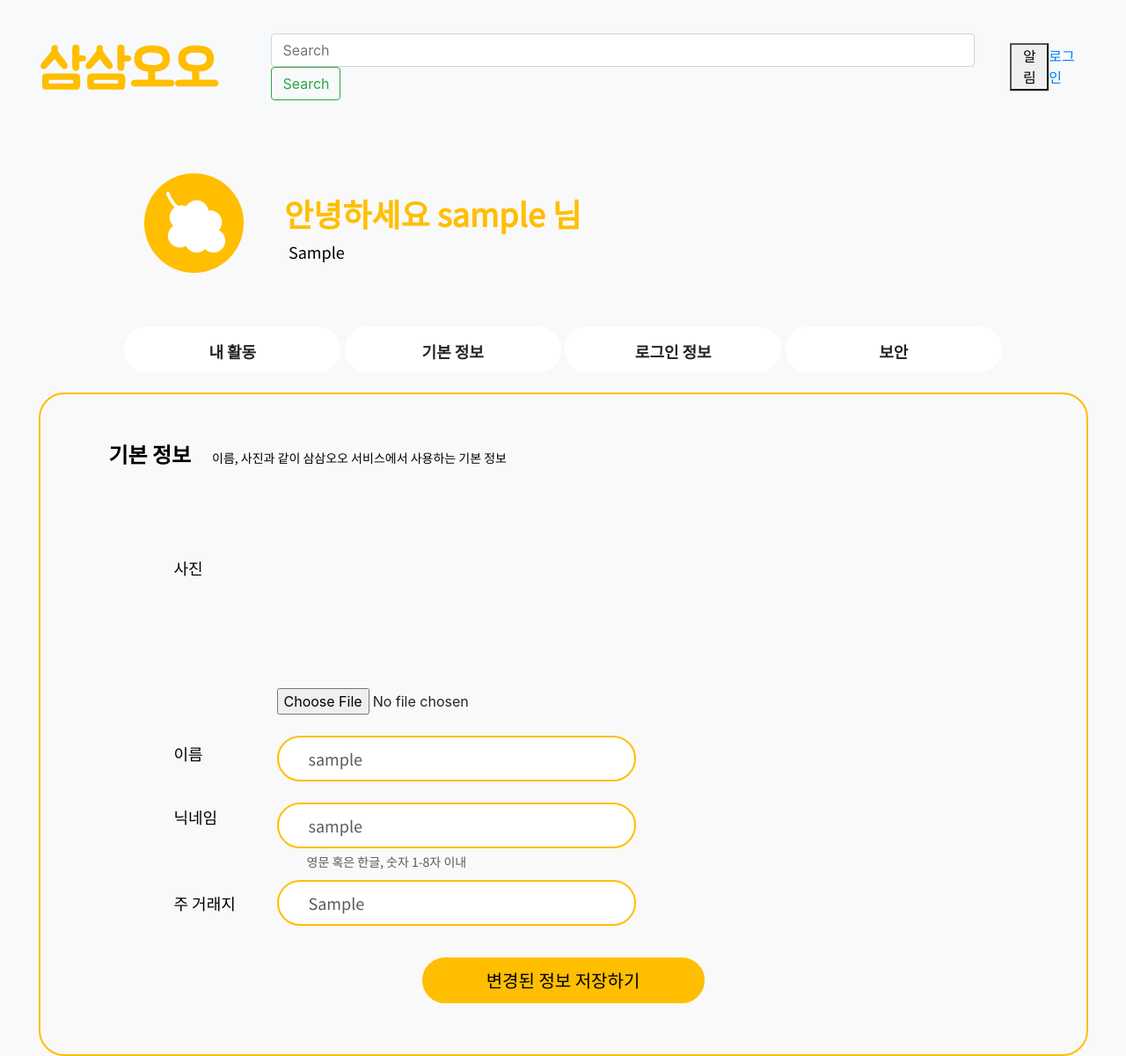
After one commit to JeonJaewon/FoodMate, a Django app: page /accounts/basic_info/ in a window 1280 px wide. The commit adds this page. Shown: the whole page at 88% size. Run offline with Django 3.2, Linux system fonts and the light colour scheme; a user stored in the database is signed in; tables that the repository leaves empty hold one stand-in row (values such as "Sample post"); some libraries are stand-ins or nearby versions.

Commit message:
add basic_info_change

```diff
--- a/FoodMate/accounts/forms.py
+++ b/FoodMate/accounts/forms.py
@@ -1,6 +1,7 @@
 from django import forms
 from django.contrib.auth.forms import UserCreationForm
 from django.contrib.auth import get_user_model
+from django.contrib.auth.forms import UserChangeForm
 
 
 class CustomUserCreationForm(UserCreationForm):
@@ -80,3 +81,44 @@ class LoginForm(forms.ModelForm):
         help_texts = {
             'username': ''
         }
+
+class basic_info_form(UserChangeForm):
+    class Meta:
+        model = get_user_model()
+        fields = ['user_photo', 'username','nickname', 'living']
+
+        widgets = {
+            'user_photo': forms.FileInput(
+                attrs={
+                    'class': 'photo_box',
+                }
+            ),
+            'username': forms.TextInput(
+                attrs={
+                    'class': 'username_box',
+                }
+            ),
+            'nickname': forms.TextInput(
+                attrs={
+                    'class': 'nickname_box',
+                }
+            ),
+            'living': forms.TextInput(
+                attrs={
+                    'class': 'living_box',
+                }
+            ),
+        }
+
+        # 입력 폼 위의 텍스트
+        labels = {
+            'user_photo': '',
+            'username': '',
+            'nickname': '',
+            'living': '',
+        }
+
+        # 입력 폼 아래 도움말
+        help_texts = {
+            'username': ''
+        }
--- a/FoodMate/accounts/models.py
+++ b/FoodMate/accounts/models.py
@@ -1,8 +1,11 @@
 from django.db import models
 from django.contrib.auth.models import AbstractUser
+
 from django.conf import settings
 
 
 class User(AbstractUser):
     email = models.EmailField(unique=True, verbose_name='아이디(이메일)')
     nickname = models.CharField(max_length=8, verbose_name='닉네임')
+    user_photo = models.ImageField(upload_to='user_photo/%Y/%m/%d', blank=True)
+    living = models.CharField(max_length=200, verbose_name='동네', default='')
--- /dev/null
+++ b/FoodMate/accounts/static/css/basic_info.css
@@ -0,0 +1,97 @@
+.basic_list{
+    height: 26px;
+
+    font-family: Noto Sans KR;
+    font-style: normal;
+    font-weight: normal;
+    font-size: 18px;
+    line-height: 26px;
+
+    color: #000000;
+}
+.photo_box{
+    margin-top: 150px;
+}
+.username_box{
+    width: 408px;
+    height: 52px;
+    padding-left: 34px;
+    margin-top: 8px;
+
+    background: #FFFFFF;
+    border: 2px solid #FFBE00;
+    border-radius: 26px;
+
+    font-family: Noto Sans KR;
+    font-style: normal;
+    font-weight: normal;
+    font-size: 18px;
+    line-height: 52px;
+    color: #5B5B5B;
+}
+.nickname_box{
+    width: 408px;
+    height: 52px;
+    padding-left: 34px;
+    margin-top: 8px;
+
+    background: #FFFFFF;
+    border: 2px solid #FFBE00;
+    border-radius: 26px;
+
+    font-family: Noto Sans KR;
+    font-style: normal;
+    font-weight: normal;
+    font-size: 18px;
+    line-height: 52px;
+
+    color: #5B5B5B;
+}
+.living_box{
+    width: 408px;
+    height: 52px;
+    padding-left: 34px;
+    margin-top: 20px;
+
+    background: #FFFFFF;
+    border: 2px solid #FFBE00;
+    border-radius: 26px;
+
+    font-family: Noto Sans KR;
+    font-style: normal;
+    font-weight: normal;
+    font-size: 18px;
+    line-height: 52px;
+
+    color: #5B5B5B;
+}
+
+#id_password{
+    display: none;
+
+}
+.helptext{
+    display:none;
+}
+p label{
+    display: none;
+}
+.submit_button{
+    display: block;
+    margin: 0 auto;
+    width: 321px;
+    height: 52px;
+
+    background: #FFBE00;
+    border: 2px solid #FFBE00;
+    border-radius: 26px;
+
+    font-family: Noto Sans KR;
+    font-style: normal;
+    font-weight: normal;
+    font-size: 20px;
+    line-height: 40px;
+    text-align: center;
+
+    color: #000000;
+}
--- /dev/null
+++ b/FoodMate/accounts/static/css/profile.css
@@ -0,0 +1,18 @@
+.nav_font{
+    display: inline-block;
+    width: 246px;
+    height: 52px;
+
+    background: white;
+    border: 2px solid white;
+    box-sizing: border-box;
+    border-radius: 26px;
+
+    font-family: Noto Sans KR;
+    font-style: normal;
+    font-weight: bold;
+    font-size: 18px;
+    line-height: 52px;
+    text-align: center;
+    color: #000000;
+}
--- /dev/null
+++ b/FoodMate/accounts/static/js/profile.js
@@ -0,0 +1,14 @@
+$(document).ready(function(){
+    $('.nav_font').click(function(){
+        $(this).css("background-color", "#FFBE00");
+        $(this).css("border","2px solid #FFBE00");
+    })
+    .mouseover(function(){
+        $(this).css("background-color", "#FFBE00");
+        $(this).css("border","2px solid #FFBE00");
+    })
+    .mouseout(function(){
+        $(this).css("background-color", "white");
+        $(this).css("border","2px solid white");
+    });
+});
--- /dev/null
+++ b/FoodMate/accounts/templates/accounts/basic_info.html
@@ -0,0 +1,30 @@
+{% extends 'accounts/profile.html' %}
+{% load static %}
+
+{% block content %}
+<head>
+    <link rel="stylesheet" href="{% static 'css/basic_info.css' %}">
+</head>
+<form method="POST">
+    {% csrf_token %}
+    <div style="margin-top: 19px; margin: 0 auto; width: 1193px; height: 754px; background: #F9F9F9; border: 2px solid #FFBE00; border-radius: 29px;">
+        <div style="margin-top: 50px; margin-left:78px;">
+            <p style="display: inline-block; width: 94px; height: 35px;font-family: Noto Sans KR;font-style: normal;font-weight: bold;font-size: 24px;line-height: 35px;color: #000000;">기본 정보</p>
+            <p style="margin-left: 19px; display: inline-block;width: 335px;height: 20px;font-family: Noto Sans KR;font-style: normal;font-weight: normal;font-size: 14px;line-height: 20px;color: #000000;">이름, 사진과 같이 삼삼오오 서비스에서 사용하는 기본 정보</p>
+        </div>
+        <div style="display: inline-block; margin-left:152px; margin-top:83px; margin-right: 20px;">
+            <p class="basic_list">사진</p>
+            <p class="basic_list" style="margin-top:185px;">이름</p>
+            <p class="basic_list" style="margin-top:46px;">닉네임</p>
+            <p class="basic_list" style="margin-top:72px;">주 거래지</p>
+        </div>
+        <div style="position: relative; float:right; width: 800px; height: 423px; margin-top: 83px; margin-right: 120px;">
+            {{ user_change_form.as_p }}
+            <p style="position: absolute; bottom: 50px; left: 34px; position: absolute;width: 182px;height: 20px;font-family: Noto Sans KR;font-style: normal;font-weight: normal;font-size: 14px;line-height: 20px;color: #5B5B5B;">영문 혹은 한글, 숫자 1-8자 이내</p>
+        </div>
+        <input style="margin-top: 33px;" class="submit_button" type="submit" value="변경된 정보 저장하기"/>
+    </div>
+
+</form>
+
+{% endblock %}
--- /dev/null
+++ b/FoodMate/accounts/templates/accounts/profile.html
@@ -0,0 +1,50 @@
+<!DOCTYPE html>
+{% load static %}
+<html lang="en">
+<head>
+    <meta charset="UTF-8">
+    <title>Title</title>
+    <script type="text/javascript" src="//code.jquery.com/jquery-1.11.0.min.js"></script>
+    <script type="text/javascript" src="//code.jquery.com/jquery-migrate-1.2.1.min.js"></script>
+    <link rel="stylesheet" href="https://stackpath.bootstrapcdn.com/bootstrap/4.5.0/css/bootstrap.min.css" integrity="sha384-9aIt2nRpC12Uk9gS9baDl411NQApFmC26EwAOH8WgZl5MYYxFfc+NcPb1dKGj7Sk" crossorigin="anonymous">
+    <link href="https://fonts.googleapis.com/css2?family=Noto+Sans+KR&family=Roboto&display=swap" rel="stylesheet">
+    <script type="text/javascript" src="{% static 'js/profile.js' %}"></script>
+    <link rel="stylesheet" href="{% static 'css/profile.css' %}">
+</head>
+<body style="background-color:#F9F9F9;">
+    <nav class="navbar navbar-expand-lg navbar-light bg-light" style="margin:30px;">
+        <img style="cursor:pointer;" src="{% static "img/logo.png" %}" onclick="location.href='{% url 'photo:list' %}'" />
+        <form style="margin-left:5%" class="form-inline my-2 my-lg-0" action="{% url 'photo:search' %}" method="POST">
+        {% csrf_token %}
+            <input style="width:800px;" class="form-control mr-sm-2" type="search" placeholder="Search" aria-label="Search" name="query_str" value="{{query_str}}">
+            <button class="btn btn-outline-success my-2 my-sm-0" type="submit">Search</button>
+        </form>
+        <button>알림</button>
+        <a href="{% url 'accounts:login' %}">로그인</a>
+    </nav>
+    <div style="overflow: hidden; margin: 0 auto; margin-top: 5%;">
+        <div style="width: 1193px; height: 140px; margin: 0 auto;">
+            <img style="margin-top:0px; margin-right:5px; margin-left:120px; width: 113px; height: 113px;" src="{% static 'img/grape.png' %}"/>
+            <div style="position:relative; display: inline-block; height: 113px; line-height: 113px;">
+                <p style="padding-top: 30px;margin-bottom:0px; margin-left: 37px; width: 500px; height: 52px; font-family: Noto Sans KR;font-style: normal;font-weight: bold;font-size: 36px;line-height: 52px;color: #FFBE00;">
+                    안녕하세요 {{ user.nickname }} 님
+                </p>
+                <p style=" position: absolute; top:83px; margin-top:4px; margin-left: 42px; width: 500px; height: 26px; font-family: Noto Sans KR; font-style: normal;font-weight: normal;font-size: 18px;line-height: 26px;color: #000000;">
+                    {{ user.living }}
+                </p>
+            </div>
+        </div>
+        <div style="width: 1193px; height: 75px; margin: 0 auto; margin-top: 45px; text-align: center;">
+            <a class="nav_font" >내 활동 </a>
+            <a class="nav_font" >기본 정보 </a>
+            <a class="nav_font" >로그인 정보 </a>
+            <a class="nav_font" >보안 </a>
+        </div>
+        {% block content %}
+        {% endblock %}
+    </div>
+    <script src="https://code.jquery.com/jquery-3.3.1.slim.min.js" integrity="sha384-q8i/X+965DzO0rT7abK41JStQIAqVgRVzpbzo5smXKp4YfRvH+8abtTE1Pi6jizo" crossorigin="anonymous"></script>
+    <script src="https://cdnjs.cloudflare.com/ajax/libs/popper.js/1.14.7/umd/popper.min.js" integrity="sha384-UO2eT0CpHqdSJQ6hJty5KVphtPhzWj9WO1clHTMGa3JDZwrnQq4sF86dIHNDz0W1" crossorigin="anonymous"></script>
+    <script src="https://stackpath.bootstrapcdn.com/bootstrap/4.3.1/js/bootstrap.min.js" integrity="sha384-JjSmVgyd0p3pXB1rRibZUAYoIIy6OrQ6VrjIEaFf/nJGzIxFDsf4x0xIM+B07jRM" crossorigin="anonymous"></script>
+</body>
+</html>
--- a/FoodMate/accounts/urls.py
+++ b/FoodMate/accounts/urls.py
@@ -1,8 +1,10 @@
 from django.urls import path
-from .views import login, signup, agreement
+from .views import login, signup, agreement, profile, update
 app_name = "accounts"
 
 urlpatterns = [
+    path('profile/', profile, name='profile'),
+    path('basic_info/', update, name='basic_info'),
     path('login/', login, name='login'),
     path('agreement/', agreement, name='agreement'),
     path('signup/', signup, name='signup')
--- a/FoodMate/accounts/views.py
+++ b/FoodMate/accounts/views.py
@@ -1,8 +1,11 @@
 from django.shortcuts import render, redirect
 from django.contrib.auth import get_user_model, authenticate, login as django_login
-from .forms import CustomUserCreationForm, LoginForm
+from .forms import CustomUserCreationForm, LoginForm, basic_info_form
 from django.contrib import messages
+from django.views.generic.edit import UpdateView
+from django.http import HttpResponseRedirect
 
+from .models import User
 
 def login(request):
     if request.method == 'POST':
@@ -29,3 +32,23 @@ def signup(request):
             django_login(request, user)
             return redirect('photo:list')
     return render(request, 'accounts/signup.html', {'form': signup_form})
+
+def profile(request):
+    current_user = request.user
+
+    return render(request, 'accounts/profile.html', {'user': current_user})
+
+from django.contrib.auth.forms import UserChangeForm
+
+def update(request):
+    if request.method == 'POST':
+        user_change_form = basic_info_form(request.POST, instance=request.user)
+        if user_change_form.is_valid():
+            user_change_form.save()
+            return redirect('photo:list')
+
+    else:
+        user_change_form = basic_info_form(instance=request.user)
+    return render(request, 'accounts/basic_info.html', {
+        'user_change_form': user_change_form
+    })
--- a/FoodMate/photo/templates/photo/photo_detail.html
+++ b/FoodMate/photo/templates/photo/photo_detail.html
@@ -27,7 +27,7 @@
             <p class="deal_box"> 모집 완료 </p>
             {% endif %}
             <img style="display: inline-block; margin-left:255px;" src="{% static 'img/comment.png' %}"/>
-            <p style="display: inline-block; margin-top:80px; margin-bottom:16px; width: 20px; height: 29px; padding-left: 7px; font-family: Noto Sans KR; font-style: normal; font-weight: normal; font-size: 20px; line-height: 29px; color: #000000;"> {{ comment_count }}</p>
+            <p id="comment_count" style="display: inline-block; margin-top:80px; margin-bottom:16px; width: 20px; height: 29px; padding-left: 7px; font-family: Noto Sans KR; font-style: normal; font-weight: normal; font-size: 20px; line-height: 29px; color: #000000;">{{ comment_count }} </p>
             <a href="{% url 'photo:like' object.id %}">
                 <img style="display: inline-block; margin-left: 17px;" src="{% static 'img/heart.png' %}"/>
             </a>
--- a/FoodMate/static/js/photo_detail.js
+++ b/FoodMate/static/js/photo_detail.js
@@ -5,6 +5,5 @@ $(document).ready(function(){
           infinite: true, // 양방향 무한 모션
           speed: 300, // 모션 스피드
           cssEase: 'linear' //css easing 모션 함수
-
     });
 });
```
Also changed, not shown: FoodMate/photo/views.py (+29 -6 lines), FoodMate/accounts/migrations/0005_user_user_photo.py (added), FoodMate/accounts/migrations/0006_user_living.py (added), FoodMate/static/img/grape.png (added).
